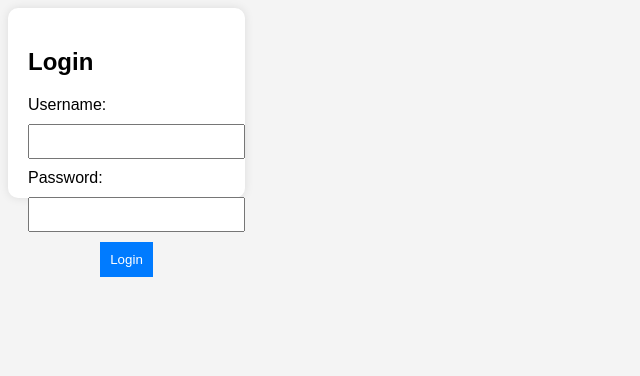
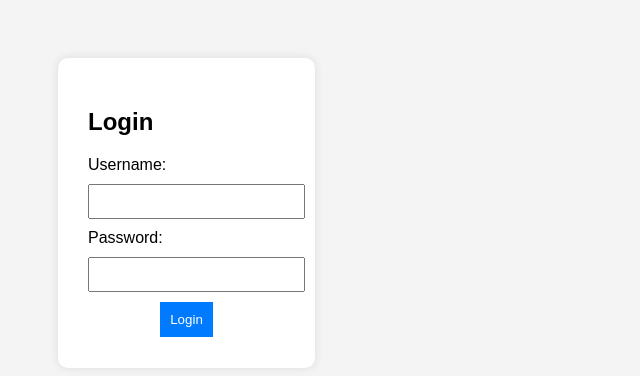
Before and after one commit to adamayliffe/customer-login, a plain HTML site: page index.html in a window 1280 px wide. Shown: the whole page, without its empty margins (0-640 px from the left). Drawn offline with Linux system fonts and the light colour scheme.

Commit message:
Update style.css

```diff
--- a/style.css
+++ b/style.css
@@ -7,9 +7,13 @@ body {
 
 .login-container {
     background: white;
-    padding: 20px;
+    padding: 30px;
     border-radius: 10px;
-    height: 150px;
+    height: 250px;
+    margin-top: 50px;
+    margin-left: 50px;
+    margin-right:50px;
+    margin-bottom:50px;
     box-shadow: 0px 0px 10px rgba(0,0,0,0.1);
 }
 
```
